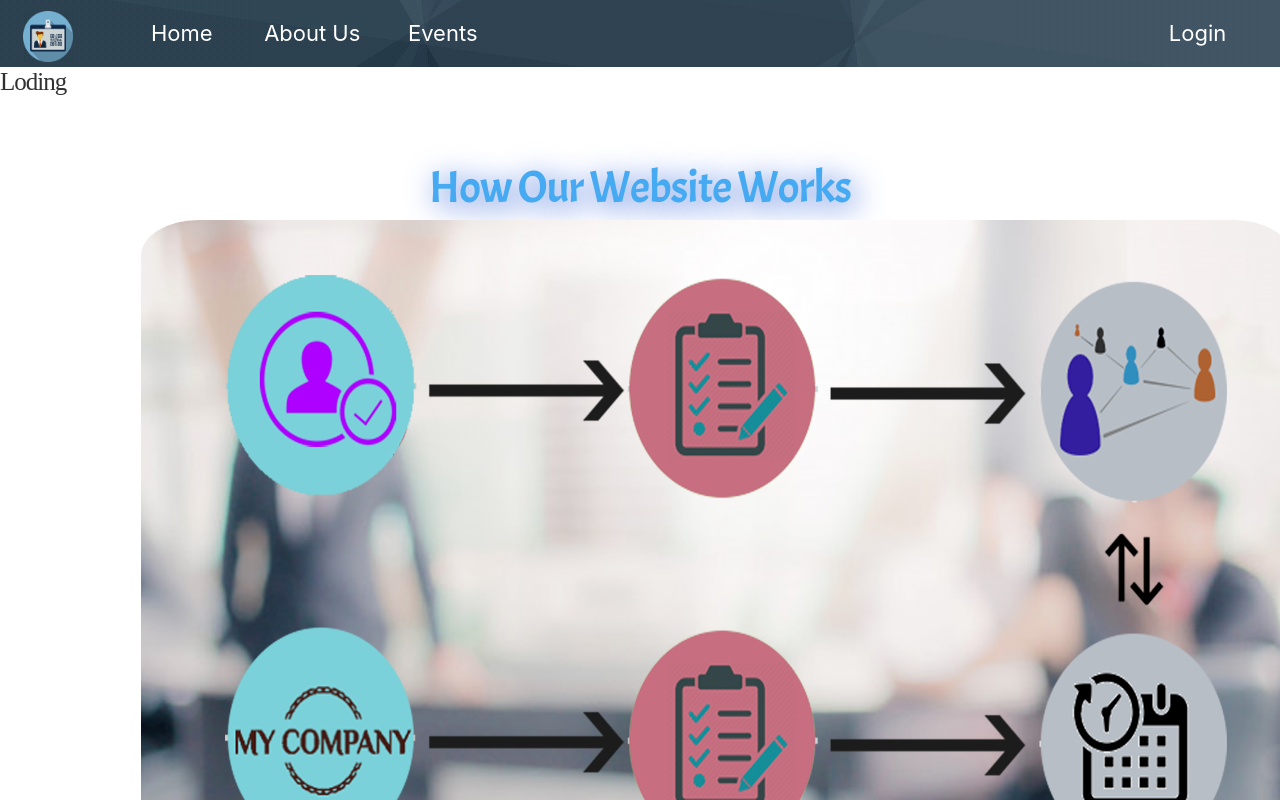
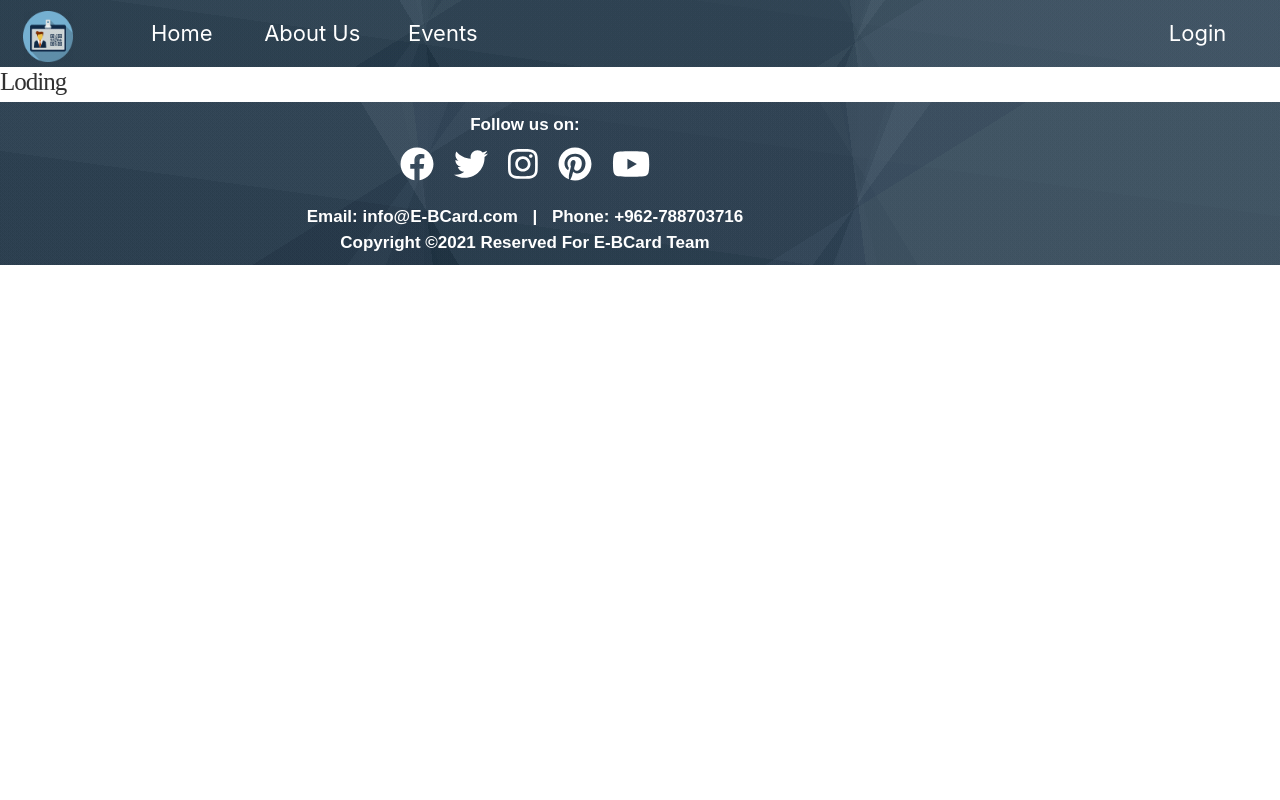
Before and after one commit to Business-Card-Forever/Front-End, a React (Create React App) app: page / in a window 1280 px wide. Shown: the top 800 px of the page. Built offline with nearby package versions, Linux system fonts and the light colour scheme; no server answers; a web font is replaced by a local one.

Commit message:
fixed the conflict in about.js page

```diff
--- a/src/App.js
+++ b/src/App.js
@@ -27,7 +27,7 @@ function App() {
       {/* <RegistrationForm/> */}
 
       <Recent/>
-      <How/>
+      {/* <How/> */}
       <Footer />
       </div>
     </>
--- a/src/components/About.js
+++ b/src/components/About.js
@@ -18,7 +18,7 @@ class About extends Component {
 
     return (
        <>
-           <Header />
+
 
       <section id="about">
       <div className="row">
```
Also changed, not shown: 1 other file (tests, documents, lock files or other folders).
